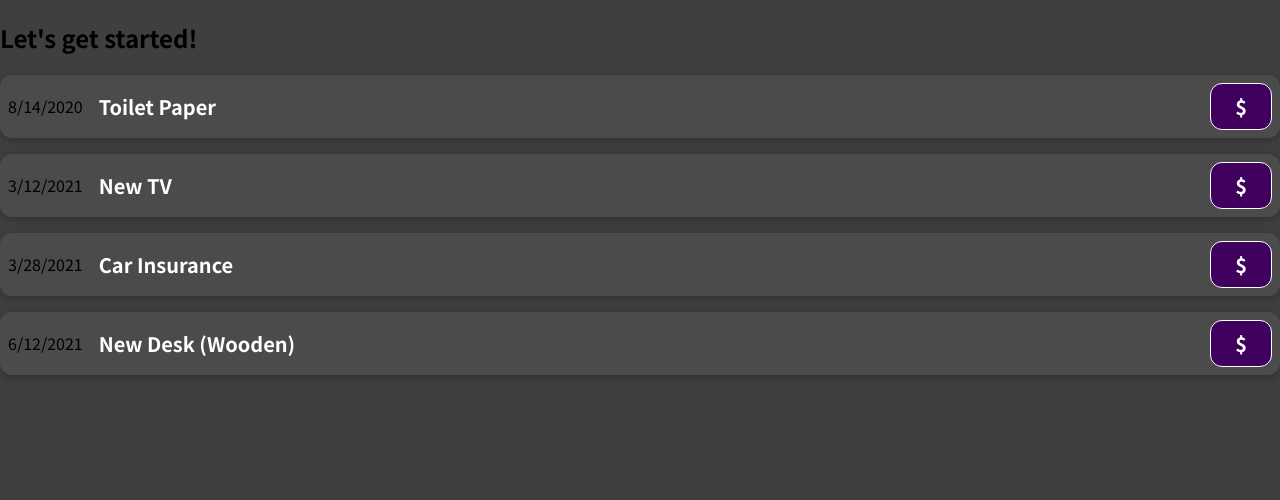
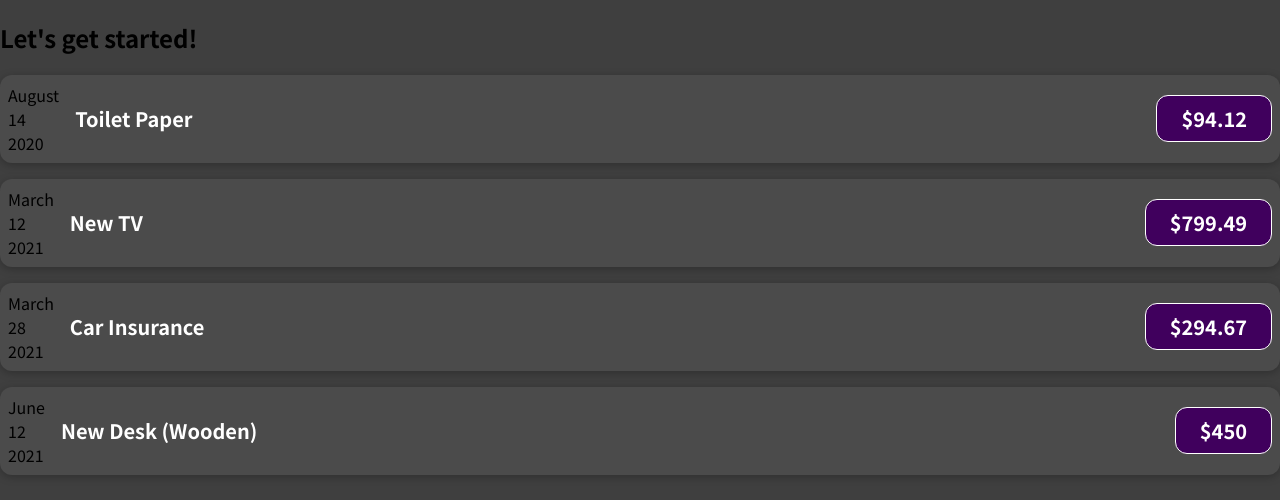
Before and after one commit to theintheinsoe1218/reactlearning, a JavaScript app: page / in a window 1280 px wide. Shown: the top 500 px of the page. Built offline with nearby package versions, Linux system fonts and the light colour scheme.

Commit message:
date obj separate month day year

```diff
--- a/src/components/ExpenseItem.js
+++ b/src/components/ExpenseItem.js
@@ -1,12 +1,25 @@
 import './ExpenseItem.css';
 function ExpenseItem(props){
+    const month=props.date.toLocaleString("en-US",{month:"long"});
+    const day=props.date.toLocaleString("en-US",{day:"2-digit"});
+    const year=props.date.getFullYear();
 
     return (
         <div className='expense-item'>
-            <div>{props.date.toLocaleDateString()}</div>
+            <div>
+                <div>
+                    {month}
+                </div>
+                <div>
+                    {day}
+                </div>
+                <div>
+                    {year}
+                </div>
+            </div>
             <div className='expense-item__description'>
                 <h2>{props.title}</h2>
-                <div className='expense-item__price'>${props.a}</div>
+                <div className='expense-item__price'>${props.amount}</div>
             </div>
         </div>
     );
```
Also changed, not shown: 1 other file (tests, documents, lock files or other folders).
